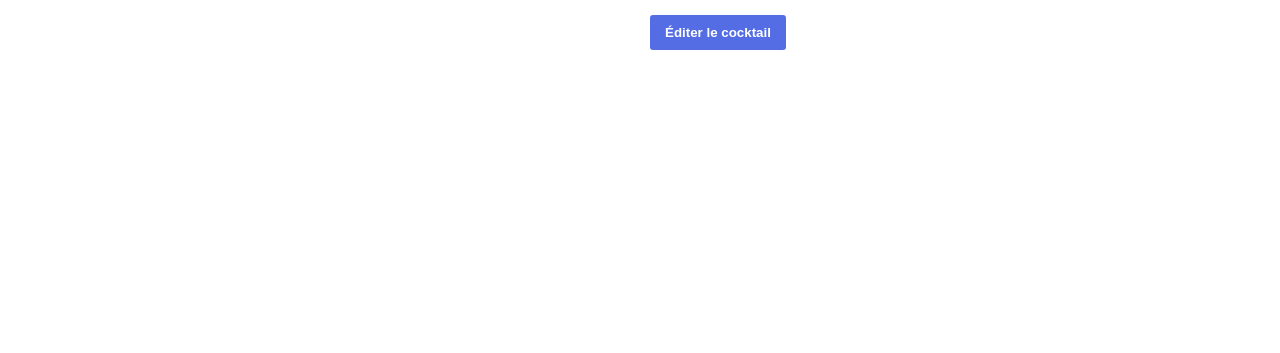
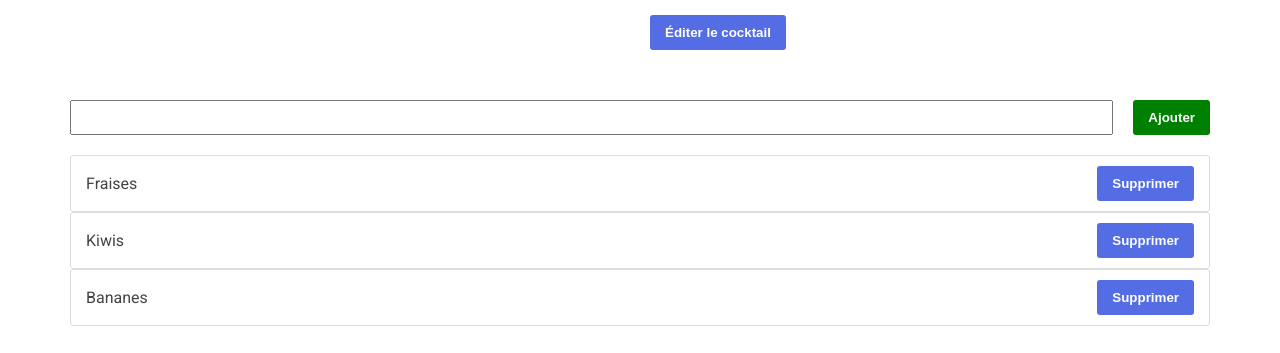
Before and after one commit to SebastienDms/cocktails, an Angular app: page / in a window 1280 px wide. Shown: the part 488-841 px from the top of the page. Before the commit the page ends 800 px from the top, so only its background shows below. Built offline with nearby package versions, Linux system fonts and the light colour scheme.

Commit message:
example fruits

```diff
--- a/src/app/app.component.html
+++ b/src/app/app.component.html
@@ -3,3 +3,17 @@
   <app-cocktail-list class="flex-50 pr-10"></app-cocktail-list>
   <app-cocktail-details class="flex-50 pl-10"></app-cocktail-details>
 </div>
+<div class="container d-flex flex-column">
+  <div class="d-flex flex-row">
+    <input #myinput class="m-10 flex-fill" type="text" />
+    <!-- [(ngModel)]="fruit" -->
+    <button class="btn btn-primary m-10" (click)="addFruit()">Ajouter</button>
+  </div>
+  <ul class="list-primary m-10">
+    <app-fruit
+      (eventDeleteF)="deleteFruit($event)"
+      [fruit]="f"
+      *ngFor="let f of fruits"
+    ></app-fruit>
+  </ul>
+</div>
--- a/src/app/app.component.scss
+++ b/src/app/app.component.scss
@@ -0,0 +1,3 @@
+.btn-primary {
+  background-color: green;
+}
--- a/src/app/app.component.ts
+++ b/src/app/app.component.ts
@@ -1,4 +1,4 @@
-import { Component } from '@angular/core';
+import { Component, ElementRef, ViewChild } from '@angular/core';
 import { Cocktail } from './interfaces/cocktail.interface';
 
 @Component({
@@ -8,4 +8,30 @@ import { Cocktail } from './interfaces/cocktail.interface';
 })
 export class AppComponent {
   title = 'cocktails';
+
+  @ViewChild('myinput', { static: true })
+  public element!: ElementRef<HTMLInputElement>;
+
+  // public fruit: string = '';
+  public fruits: string[] = ['Fraises', 'Kiwis', 'Bananes'];
+
+  public addFruit(/*reference: HTMLInputElement*/) {
+    console.log(this.element.nativeElement.value);
+    this.fruits.push(this.element.nativeElement.value);
+
+    //Test 2
+    // console.log(reference.value);
+    // this.fruits.push(reference.value);
+    // reference.value = '';
+    // Test 1
+    // console.log(this.fruit);
+    // this.fruits.push(this.fruit);
+    // this.fruit = '';
+    // console.log(this.fruits);
+  }
+
+  public deleteFruit(fruit: string) {
+    this.fruits = this.fruits.filter((f) => f !== fruit);
+    console.log(this.fruits);
+  }
 }
--- /dev/null
+++ b/src/app/fruit/fruit.component.html
@@ -0,0 +1,7 @@
+<li
+  (click)="deleteFruit()"
+  class="d-flex flex-align-items-center flex-justify-content-between"
+>
+  <span>{{ fruit }}</span>
+  <button (click)="deleteFruit()" class="btn btn-primary">Supprimer</button>
+</li>
--- /dev/null
+++ b/src/app/fruit/fruit.component.ts
@@ -0,0 +1,19 @@
+import { Component, EventEmitter, Input, OnInit, Output } from '@angular/core';
+
+@Component({
+  selector: 'app-fruit',
+  templateUrl: './fruit.component.html',
+  styleUrls: ['./fruit.component.scss'],
+})
+export class FruitComponent implements OnInit {
+  @Input() fruit: string = '';
+  @Output() eventDeleteF: EventEmitter<string> = new EventEmitter();
+
+  constructor() {}
+
+  ngOnInit(): void {}
+
+  deleteFruit() {
+    this.eventDeleteF.emit(this.fruit);
+  }
+}
```
Also changed, not shown: src/app/app.module.ts (+7 -6 lines), src/app/fruit/fruit.component.scss (added).
